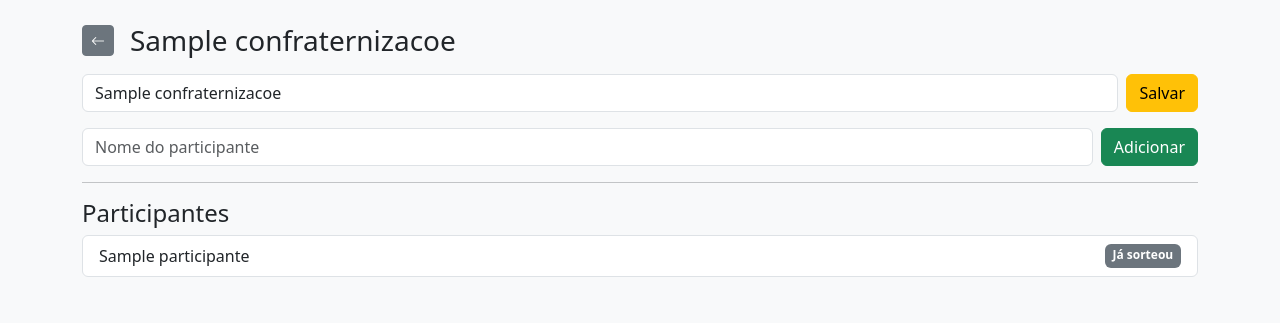
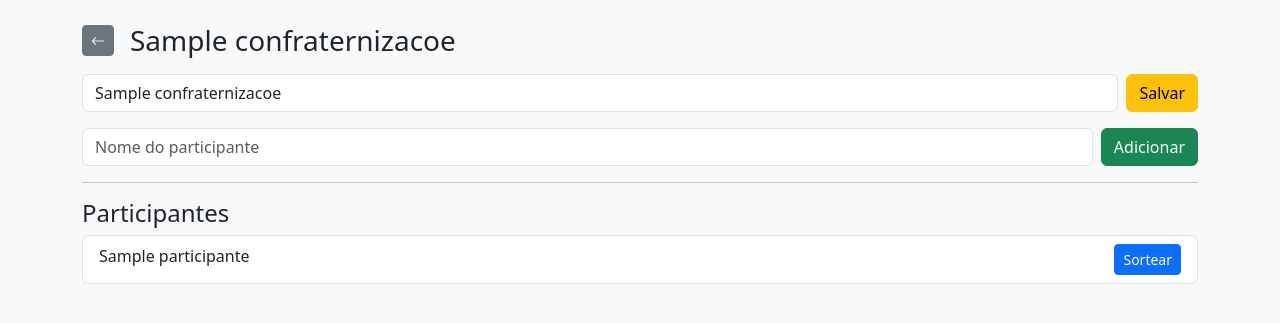
Before and after one commit to leonardoscosta98/amigo-oculto, a Flask app: page /c/1 in a window 1280 px wide. Shown: the part 56-379 px from the top of the page. Run offline with Flask 3, Linux system fonts and the light colour scheme; a database or web service that is not in the repository returns one stand-in record (values such as "Sample title"); some libraries are stand-ins or nearby versions.

Commit message:
Update confraternizacao.html

```diff
--- a/templates/confraternizacao.html
+++ b/templates/confraternizacao.html
@@ -25,12 +25,7 @@
 {% for p in participantes %}
     <li class="list-group-item d-flex justify-content-between">
         {{ p.nome }}
-
-        {% if not p.ja_sorteou %}
-            <a class="btn btn-primary btn-sm" href="/sorteio/{{p.id}}">Sortear</a>
-        {% else %}
-            <span class="badge bg-secondary">Já sorteou</span>
-        {% endif %}
+        <a class="btn btn-primary btn-sm" href="/sorteio/{{p.id}}">Sortear</a>
     </li>
 {% endfor %}
 </ul>
```
